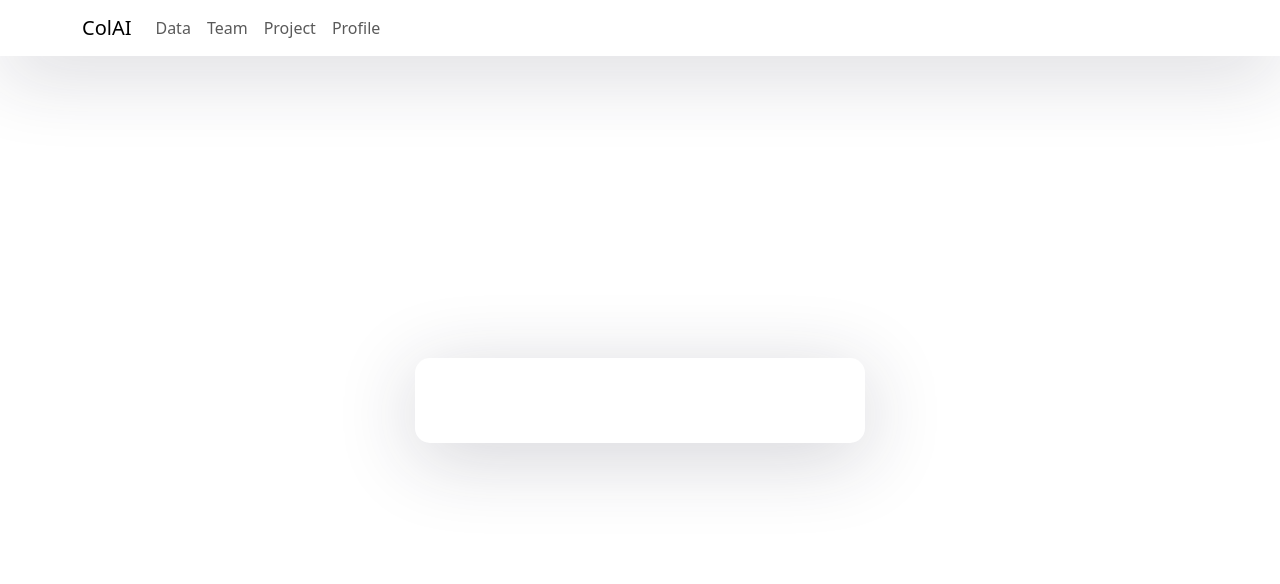
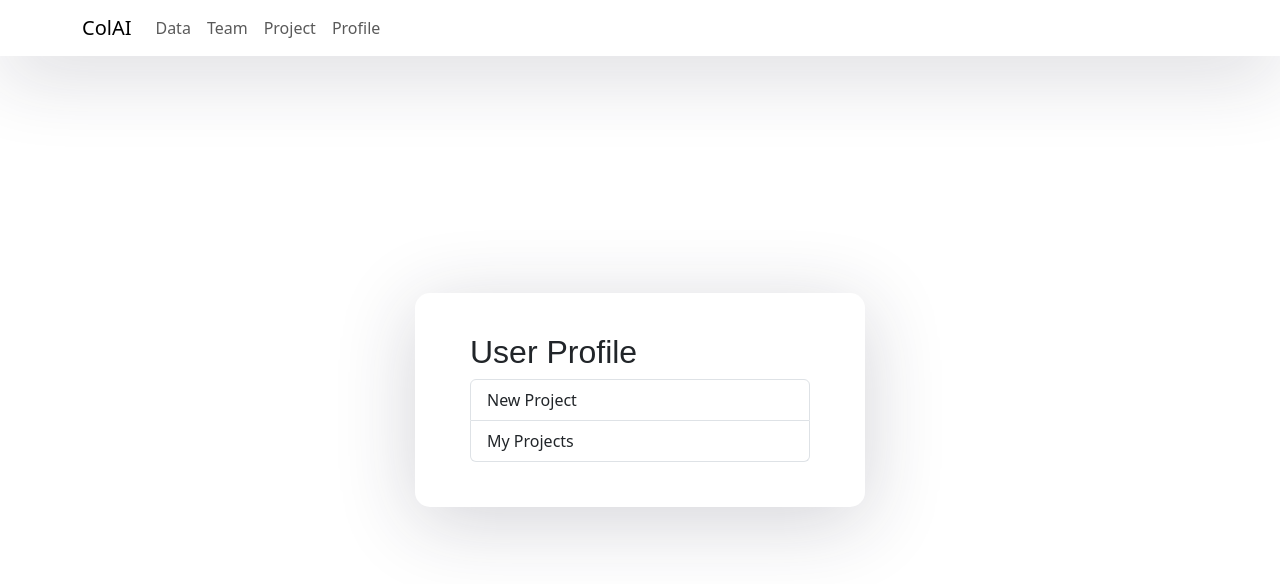
Before and after one commit to Collaborative-AI/colteam, a React (Create React App) app in the folder my-react-app/: page /profile in a window 1280 px wide. Shown: the top 584 px of the page. Built offline with nearby package versions, Linux system fonts and the light colour scheme.

Commit message:
add profile detail

```diff
--- a/my-react-app/package.json
+++ b/my-react-app/package.json
@@ -9,6 +9,7 @@
     "axios": "^1.4.0",
     "bootstrap": "^5.3.1",
     "react": "^18.2.0",
+    "react-bootstrap": "^2.8.0",
     "react-dom": "^18.2.0",
     "react-router-dom": "^6.14.2",
     "react-scripts": "5.0.1",
--- a/my-react-app/src/App.js
+++ b/my-react-app/src/App.js
@@ -29,7 +29,9 @@ function App() {
               <Route path="/sign-up" element={<SignUp />} />
               <Route path="/logged-in" element={<LoggedIn />} />
               <Route path="/forget_passwd" element={<ForgetPasswd />} />
-              {/* <Route path="/profile" element={<Profile />} /> */}
+              <Route path="/profile" element={<Profile />} />
+              <Route path="/new_project" element={<newProject />} />
+              <Route path="/show_project" element={<showProject />} />
             </Routes>
           </div>
         </div>
--- a/my-react-app/src/components/login.component.js
+++ b/my-react-app/src/components/login.component.js
@@ -35,7 +35,7 @@ export default function Login() {
       .then((response) => {
         // Actions to perform after successful login, e.g., saving token
         console.log(response.data);
-        // navigate('/logged-in');
+        // TBD: navigate('/logged-in');
         const accessToken = response?.data?.accessToken;
         const roles = response?.data?.roles;
         setAuth({ ...formData, roles, accessToken, success: true });
--- a/my-react-app/src/components/profile.component.js
+++ b/my-react-app/src/components/profile.component.js
@@ -1,9 +1,38 @@
-import React, { Component } from 'react'
+import React, { Component, useContext } from 'react'
+import AuthContext from './AuthProvider.component'
+import { Link, useNavigate } from 'react-router-dom';
+import ListGroup from 'react-bootstrap/ListGroup';
 
-export default class Profile extends Component {
-    render() {
-        return (
-            <h3>Profile</h3>
-        )
-    }
-}
+const Profile = () => {
+    const { auth } = useContext(AuthContext);
+    // const { roles, success } = auth;
+    const navigate = useNavigate();
+
+    const navigateTonewProject = () => {
+        navigate('/new_project');
+    };
+    const navigateToshowProject = () => {
+        navigate('/show_project');
+    };
+
+    return (
+        <div>
+            <h2>User Profile</h2>
+            <ListGroup>
+                <ListGroup.Item action onClick={navigateTonewProject}>
+                    New Project
+                </ListGroup.Item>
+                <ListGroup.Item action onClick={navigateToshowProject}>
+                    My Projects
+                </ListGroup.Item>
+                {/* <ListGroup.Item action onClick={#}>
+                    This one is a button
+                </ListGroup.Item> */}
+            </ListGroup>
+
+
+        </div >
+    );
+};
+
+export default Profile;
```
Also changed, not shown: 1 other file (tests, documents, lock files or other folders).
